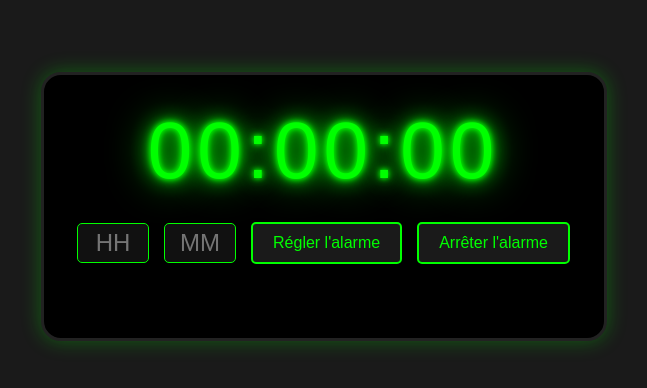
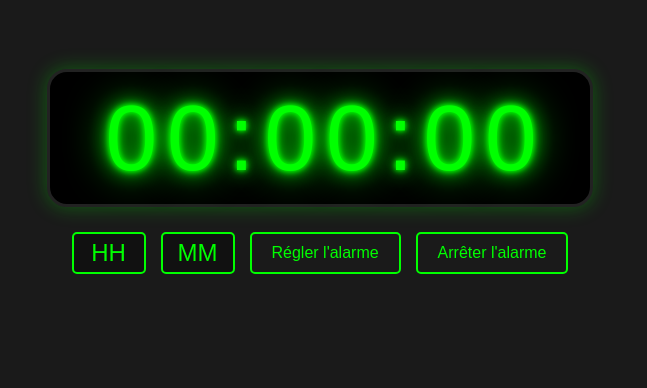
Before and after one commit to Arnauw/tp-horloge, a plain HTML site: page index.html in a window 1280 px wide. Shown: the part 194-582 px from the top of the page, without its empty margins (320-967 px from the left). Drawn offline with Linux system fonts and the light colour scheme.

Commit message:
css for digital clock done

```diff
--- a/index.css
+++ b/index.css
@@ -1,5 +1,12 @@
 /* #region DIGITAL CLOCK */
-/* CSS for the Alarm Clock */
+
+.clock-container {
+  display: flex;
+  flex-direction: column;
+  align-items: center;
+  gap: 25px;
+}
+
 body {
   background-color: #1a1a1a;
   display: flex;
@@ -14,27 +21,32 @@ body {
   background-color: #000000;
   border: 3px solid #222;
   border-radius: 20px;
-  padding: 30px;
+  padding: 20px;
   box-shadow: 0 0 20px rgba(0, 255, 0, 0.3), inset 0 0 10px rgba(0, 0, 0, 0.5);
-  width: 90%;
+  width: 100%;
   max-width: 500px;
-  text-align: center;
+  display: flex;
+  justify-content: center;
+  align-items: center;
 }
 
 .time-display {
-  font-size: 5rem; /* Large font for the time */
-  color: #00ff00; /* Bright green color */
+  font-size: 5.8rem;
+  color: #00ff00;
   text-shadow: 0 0 5px #00ff00, 0 0 10px #00ff00, 0 0 20px #00ff00,
     0 0 40px #00ff00;
-  letter-spacing: 5px;
-  margin-bottom: 25px;
+  letter-spacing: 10px;
+  line-height: 1;
+  padding-left: 12px;
 }
 
 @media (max-width: 600px) {
   .time-display {
-    font-size: 3rem;
+    font-size: 3.6rem;
+    letter-spacing: 5px;
   }
 }
+
 
 .controls {
   display: flex;
@@ -49,15 +61,14 @@ body {
   width: 60px;
   font-size: 1.5rem;
   background-color: #111;
-  border: 1px solid #00ff00;
+  border: 2px solid #00ff00;
   color: #00ff00;
   text-align: center;
   border-radius: 5px;
   font-family: "Orbitron", sans-serif;
   padding: 5px;
+  /* box-shadow: 0 0 8px rgba(0, 255, 0, 0.5);  */
 }
-
-/* Hide the default number input arrows */
 .controls input[type="number"]::-webkit-inner-spin-button,
 .controls input[type="number"]::-webkit-outer-spin-button {
   -webkit-appearance: none;
@@ -65,6 +76,11 @@ body {
 }
 .controls input[type="number"] {
   -moz-appearance: textfield;
+}
+.controls input[type="number"]::placeholder {
+  color: #00ff00;
+  opacity: 1; /* Ensure it's not faded by the browser */
+  /* text-shadow: 0 0 5px #00ff00; */
 }
 
 .controls button {
@@ -78,16 +94,14 @@ body {
   border-radius: 5px;
   transition: background-color 0.3s, box-shadow 0.3s;
 }
-
 .controls button:hover {
   background-color: #00ff00;
   color: #000;
   box-shadow: 0 0 10px #00ff00;
 }
-
 .alarm-status {
   color: #00ff00;
-  min-height: 24px; /* Prevents layout shift */
+  min-height: 24px;
   font-size: 1rem;
 }
 
--- a/index.html
+++ b/index.html
@@ -4,28 +4,53 @@
     <meta charset="UTF-8" />
     <meta name="viewport" content="width=device-width, initial-scale=1.0" />
     <title>TP Horloge</title>
-    <link rel="shortcut icon" href="favicon.ico" type="image/x-icon">
-    <link rel="stylesheet" href="index.css">
+    <link rel="shortcut icon" href="favicon.ico" type="image/x-icon" />
+    <link rel="stylesheet" href="index.css" />
   </head>
   <body>
     <section class="digital-clock">
-    <div class="alarm-clock">
-        <div id="time-display" class="time-display">00:00:00</div>
+      <!-- New parent container to hold both the screen and the controls -->
+      <div class="clock-container">
+        <!-- The .alarm-clock div now ONLY contains the time display (the "screen") -->
+        <div class="alarm-clock">
+          <div id="time-display" class="time-display">00:00:00</div>
+        </div>
 
         <div class="controls">
-            <input type="number" id="alarm-hour" min="0" max="23" placeholder="HH">
-            <input type="number" id="alarm-minute" min="0" max="59" placeholder="MM">
-            <button id="set-alarm-btn">Régler l'alarme</button>
-            <button id="stop-alarm-btn">Arrêter l'alarme</button>
+          <input
+            type="number"
+            id="alarm-hour"
+            min="0"
+            max="23"
+            placeholder="HH"
+          />
+          <input
+            type="number"
+            id="alarm-minute"
+            min="0"
+            max="59"
+            placeholder="MM"
+          />
+          <button id="set-alarm-btn">Régler l'alarme</button>
+          <button id="stop-alarm-btn">Arrêter l'alarme</button>
         </div>
 
         <div id="alarm-status" class="alarm-status"></div>
-    </div>
+      </div>
 
-    <!-- An alarm sound. Using a Data URI to make this file self-contained -->
-    <audio id="alarm-sound" src=""></audio>
+      <audio id="digital-alarm-sound" src="./sounds/digital-alarm.mp3"></audio>
+      <audio
+        id="digital-ticking-sound"
+        src="./sounds/digital-clock-ticking.mp3"
+      ></audio>
     </section>
 
-    <section class="analog-clock"></section>
+    <section class="analog-clock">
+      <audio id="analog-alarm-sound" src="./sounds/analog-alarm.mp3"></audio>
+      <audio
+        id="analog-ticking-sound"
+        src="./sounds/analog-clock-ticking.mp3"
+      ></audio>
+    </section>
   </body>
 </html>
```
Also changed, not shown: 2 other files.
